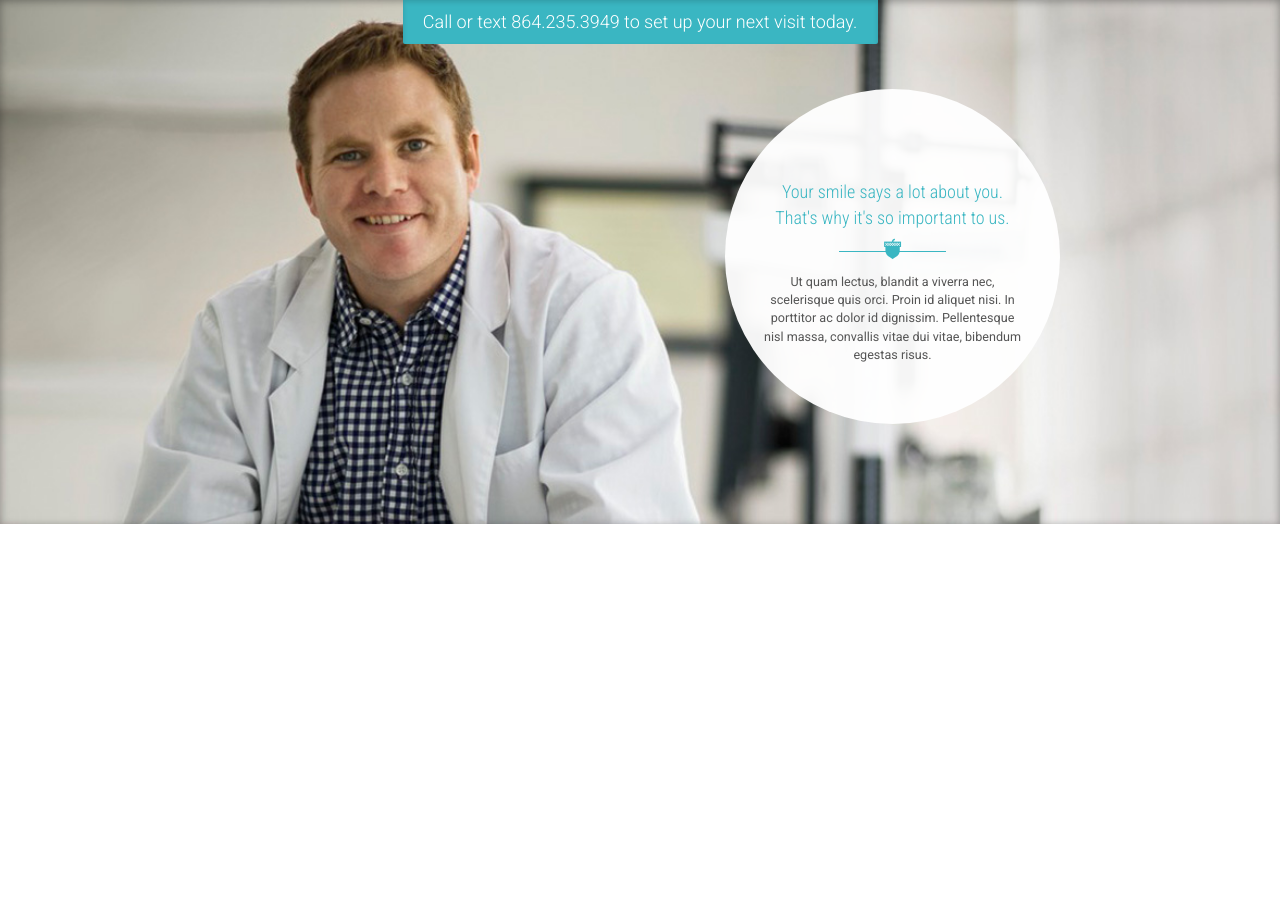
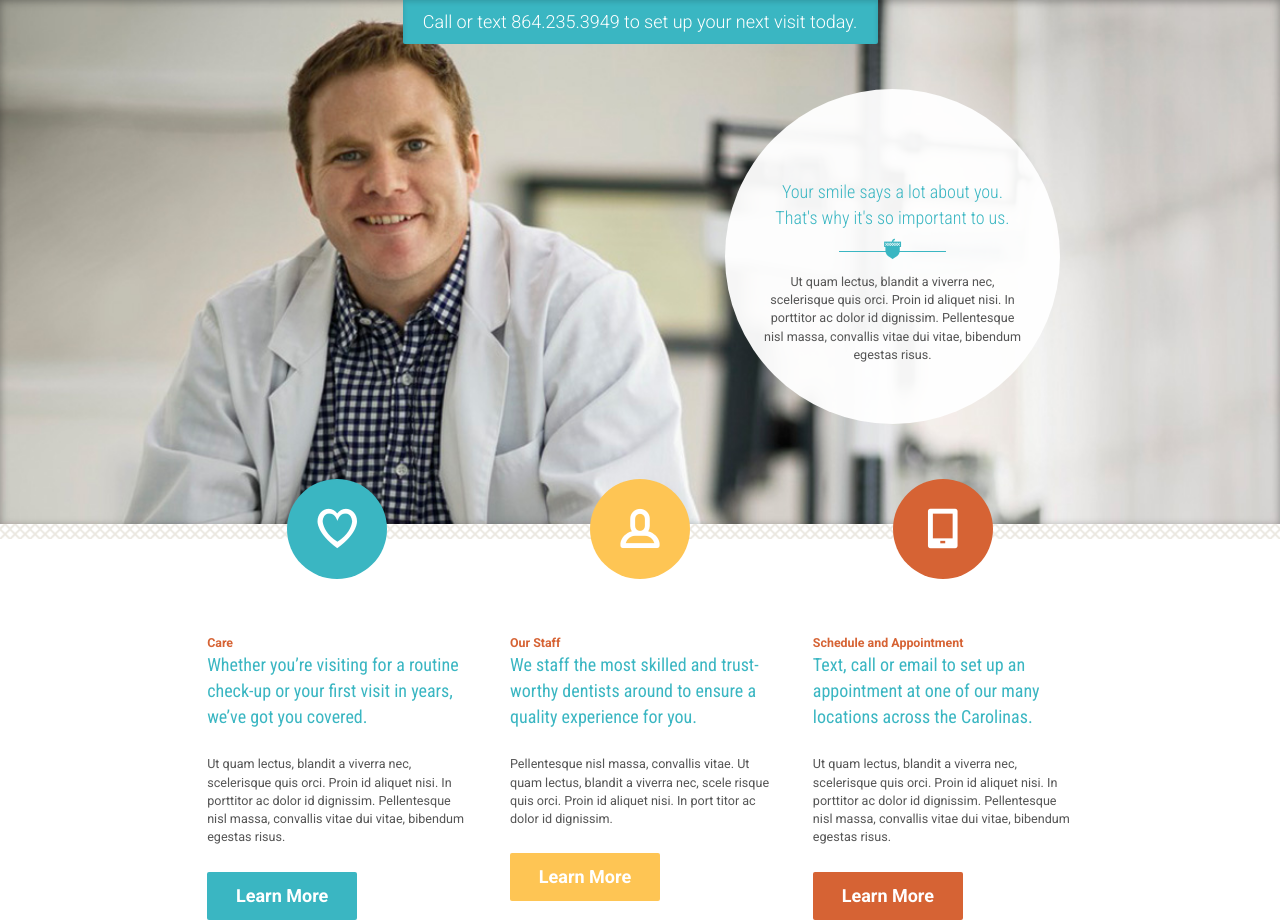
Before and after one commit to tylersloan/slco, a PHP site: page / in a window 1280 px wide. Shown: the part 71-991 px from the top of the page. Before the commit the page ends 595 px from the top, so only its background shows below. Run offline with PHP 8.4, Linux system fonts and the light colour scheme; some libraries are stand-ins or nearby versions.

Commit message:
markup fo rhome page

```diff
--- /dev/null
+++ b/css/containers.scss
@@ -0,0 +1,63 @@
+/* _containers.scss */
+@import 'variables';
+
+.main-content {
+	width: 100%;
+	max-width: 1440px;
+	text-align: center;
+}
+
+.third-width {
+	position: relative;
+	display: inline-block;
+	width: 30%;
+	max-width: 260px;
+	margin: -60px 3% 0 0;
+	text-align: left;
+	vertical-align: top;
+	z-index: 0;
+
+	&:last-child { margin-right: 0; }
+
+	span {
+		display: block;
+		width: 100px;
+		height: 100px;
+		margin: 0 auto 55px auto;
+		padding-top: 30px;
+		text-align: center;
+		font-size: 40px;
+		color: #fff;
+		@include border-radius(100%);
+	}
+
+	.title {
+		display: block;
+		font-size: .69em;
+		font-weight: 700;
+		color: $orange;
+	}
+
+	.description {
+		margin: 0px 0 25px 0;
+		@include roboto-cond;
+		font-weight: 400;
+		color: $blue;
+	}
+
+	.more-details {
+		font-size: .7em;
+	}
+}
+
+.care {
+	span, .button { background: $blue; }
+}
+
+.staff {
+	span, .button { background: $yellow; }
+}
+
+.appointment {
+	span, .button { background: $orange; }
+}
--- a/css/style.scss
+++ b/css/style.scss
@@ -22,7 +22,29 @@ a, a:visited {
 	color: $blue;
 	text-decoration: none;
 	&:hover, &:focus { color: darken($blue, 10%); text-decoration: none; }
+
+	&.button {
+		display: inline-block;
+		width: 150px;
+		margin-top: 25px;
+		padding: 11px 0;
+		font-weight: 700;
+		color: #fff;
+		text-align: center;
+		@include border-radius(2px);
+	}
+}
+
+hr {
+	&.square {
+		width: 100%;
+		height: 15px;
+		background: url(../../images/light-square-bg.png) repeat top left;
+		background-size: 10px;
+		border: none;
+	}
 }
 
 @import 'header';
 @import 'home';
+@import 'containers';
--- a/index.html
+++ b/index.html
@@ -37,5 +37,38 @@
 		</div>
 	</div>
 
+	<hr class="square"></hr>
+
+	<section class="main-content">
+
+		<div class="third-width care">
+			<span class="icon-heart"></span>
+			<p class="title">Care</p>
+			<p class="description">Whether you&#8217;re visiting for a routine check-up or your first visit in years, we&#8217;ve got you covered.</p>
+			<p class="more-details">
+				Ut quam lectus, blandit a viverra nec, scelerisque quis orci. Proin id aliquet nisi. In porttitor ac dolor id dignissim. Pellentesque nisl massa, convallis vitae dui vitae, bibendum egestas risus.</p>
+			<a class="button" href="/care/">Learn More</a>
+		</div>
+
+		<div class="third-width staff">
+			<span class="icon-user"></span>
+			<p class="title">Our Staff</p>
+			<p class="description">We staff the most skilled and trust-worthy dentists around to ensure a quality experience for you.</p>
+			<p class="more-details">
+				Pellentesque nisl massa, convallis vitae. Ut quam lectus, blandit a viverra nec, scele risque quis orci. Proin id aliquet nisi. In port titor ac dolor id dignissim.</p>
+			<a class="button" href="/doctors/">Learn More</a>
+		</div>
+
+		<div class="third-width appointment">
+			<span class="icon-iphone"></span>
+			<p class="title">Schedule and Appointment</p>
+			<p class="description">Text, call or email to set up an appointment at one of our many locations across the Carolinas.</p>
+			<p class="more-details">
+				Ut quam lectus, blandit a viverra nec, scelerisque quis orci. Proin id aliquet nisi. In porttitor ac dolor id dignissim. Pellentesque nisl massa, convallis vitae dui vitae, bibendum egestas risus.</p>
+			<a class="button" href="#0">Learn More</a>
+		</div>
+
+	</section>
+
 </body>
 </html>
```
Also changed, not shown: css/build/style.css (+1 -1 lines), images/light-square-bg.png (added).
